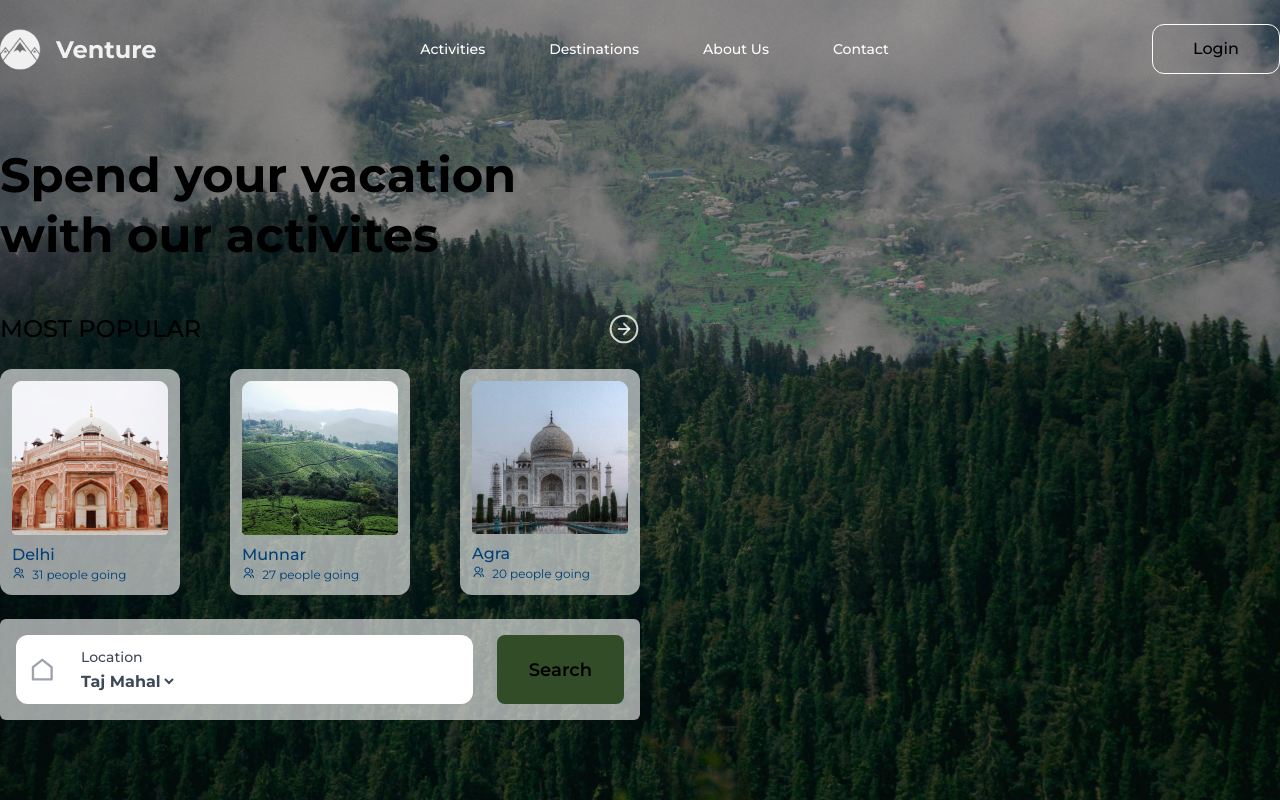
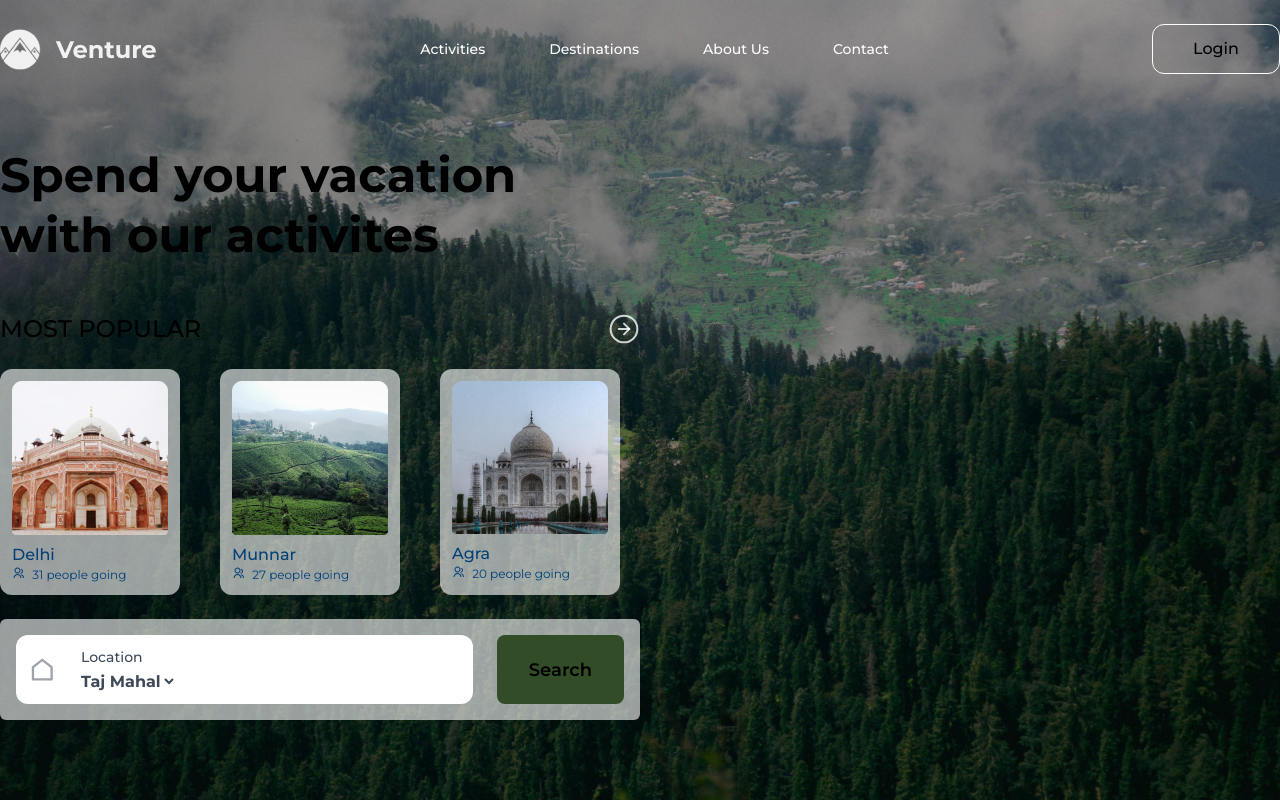
Before and after one commit to hananAzeez/venture-client, a Next.js app: page / in a window 1280 px wide. Built offline with nearby package versions, Linux system fonts and the light colour scheme.

Commit message:
hero card alignment

```diff
--- a/src/pages/index.tsx
+++ b/src/pages/index.tsx
@@ -1,3 +1,4 @@
+/* eslint-disable @next/next/no-img-element */
 import Image from "next/image";
 import { Inter } from "next/font/google";
 import Navbar from "@/components/layout/Navbar";
@@ -66,7 +67,7 @@
                   />
                 </svg>
               </div>
-              <div className="flex gap-12 justify-between">
+              <div className="flex gap-10 ">
                 {data.map((el, i) => (
                   <div
                     className="flex gap-2 flex-col rounded-xl bg-white bg-opacity-60 text-primary p-3"
```
